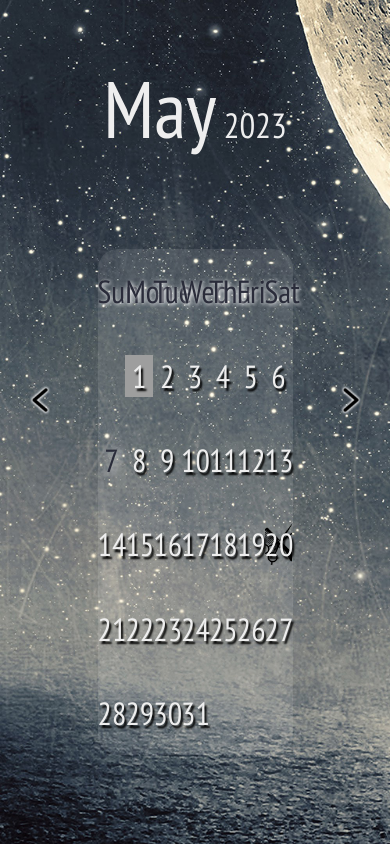
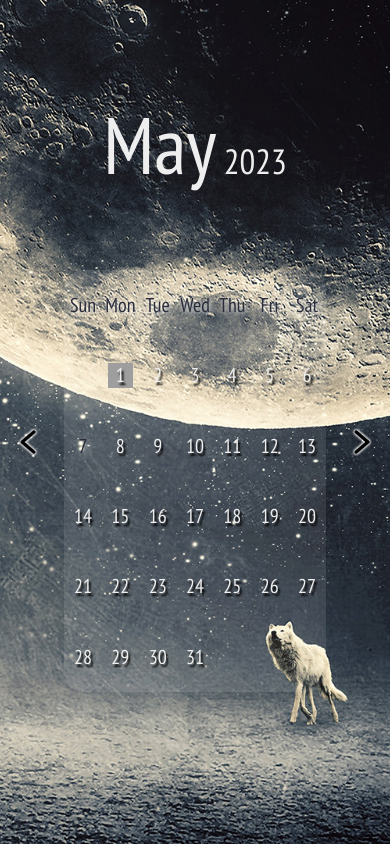
Before and after one commit to joohnny3/calendar, a PHP site: page / in a window 390 px wide. Run offline with PHP 8.4, Linux system fonts and the light colour scheme; some web fonts are replaced; grey boxes are pictures that could not be loaded.

Commit message:
add media setting

```diff
--- a/calendar.css
+++ b/calendar.css
@@ -2,7 +2,8 @@
 body {
   /* background-image: url(https://picsum.photos/1920/1080); */
   background-image: url(./image/ground.jpg);
-  background-size:cover ;
+  background-size: cover;
+  background-position: center;
   display: flex;
   justify-content: center;
   text-align: center;
@@ -23,7 +24,7 @@
   margin-bottom: 2%;
 }
 
-.animate__animated > a{
+.animate__animated > a {
   text-decoration: none;
   cursor: wait;
   text-decoration: none;
@@ -35,7 +36,6 @@
   /* color: black; */
 }
 .month {
-
   font-size: 80px;
   color: #eee;
 }
@@ -52,12 +52,12 @@
   right: 5%;
 }
 .left:hover {
-  transform: scale(1.6,1.6);
-  transition:0s,1s;
+  transform: scale(1.6, 1.6);
+  transition: 0s, 1s;
 }
 .right:hover {
-  transform: scale(1.6,1.6);
-  transition:0s,1s;
+  transform: scale(1.6, 1.6);
+  transition: 0s, 1s;
 }
 .calendar > div {
   width: calc(100% / 7);
@@ -66,7 +66,7 @@
 .week {
   /* color: rgb(96, 21, 28); */
   color: rgb(42, 44, 58);
-  text-shadow:1px 1px 4px white;
+  text-shadow: 1px 1px 4px white;
 }
 
 .calendar {
@@ -122,7 +122,6 @@
   cursor: grabbing;
   text-shadow: 1px 1px 10px white;
   opacity: 90%;
-
 }
 
 .today {
@@ -196,7 +195,41 @@
   background-repeat: no-repeat;
   background-image: url(./image/santa-claus.png);
 }
-.d520h{ background-size: 42px 41px;
+/* .d520h {
+  background-size: 42px 41px;
   background-position: center;
   background-repeat: no-repeat;
-  background-image: url(./image/hair-cut-tool.png);}
+  background-image: url(./image/hair-cut-tool.png);
+} */
+
+@media screen and (max-width: 650px) {
+  body{
+    background-size: cover;
+    /* background-position: center; */
+  }
+  .calendar{
+    font-size: 20px;
+    width: 67vw;
+    height: 50vh;
+    margin-bottom: 25%;
+
+  }
+  .left {
+    top: 50%;
+    left: 2%;
+  }
+
+  .right {
+    top: 50%;
+    right: 2%;
+  }
+  .animate__animated {
+    height: 8%;
+    margin-top: 10%;
+    margin-bottom: 0%;
+  }
+  .d11h, .d214h, .d228h, .d312h, .d44h, .d45h, .d51h, .d1031h, .d1225h{
+    background-size: 25px 25px;
+  }
+
+}
```
